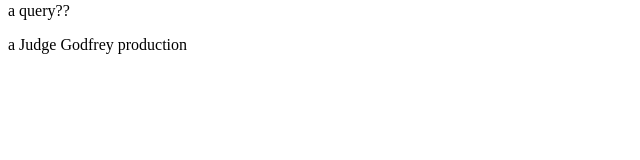
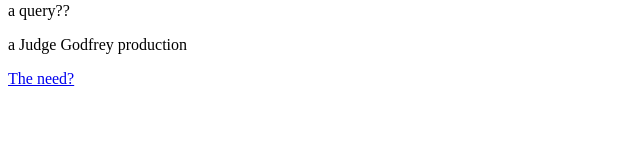
Before and after one commit to LottieJudge/buyitbyme, a Next.js app: page / in a window 1280 px wide. Shown: the part 136-296 px from the top of the page, without its empty margins (0-640 px from the left). Built offline with nearby package versions, Linux system fonts and the light colour scheme.

Commit message:
learning

```diff
--- a/app/layout.js
+++ b/app/layout.js
@@ -5,7 +5,7 @@ export default function Layout({ children }) {
       <head>
         <meta charSet="UTF-8" />
         <meta name="viewport" content="width=device-width, initial-scale=1" />
-        <title>My App</title>
+        <title>Buy it By me</title>
       </head>
       <body>
         <header>
@@ -17,6 +17,9 @@ export default function Layout({ children }) {
         </main>
         <footer>
           <p>a Judge Godfrey production</p>
+          <a href="https://www.theguardian.com/technology/2024/sep/26/amazon-uk-pays-corporation-tax-for-first-time-since-2020">
+            <p>The need?</p>
+          </a>
         </footer>
       </body>
     </html>
--- a/app/page.js
+++ b/app/page.js
@@ -1,3 +1,4 @@
+
 export default function helloWorld() {
   return (
     <div>
```
